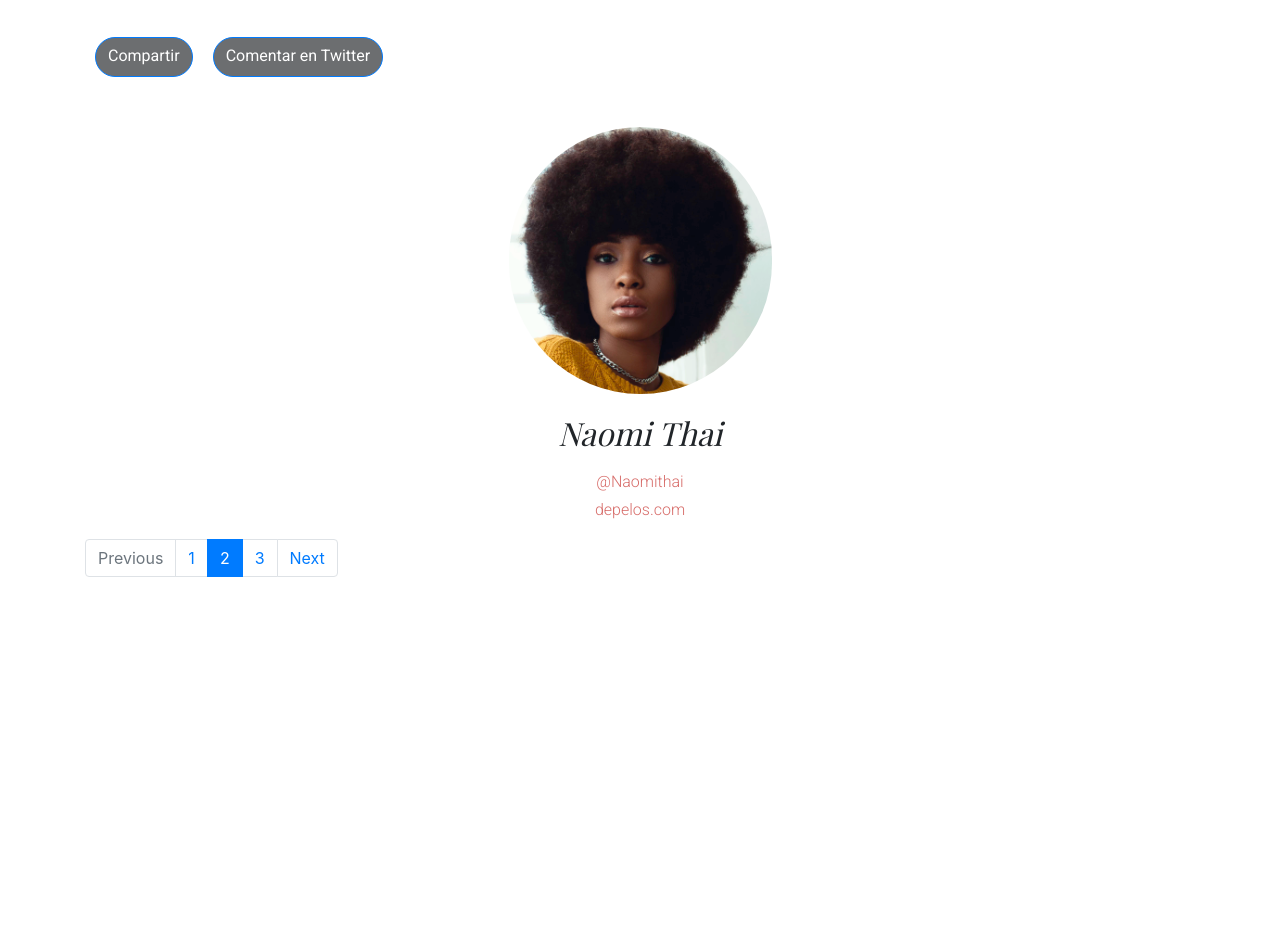
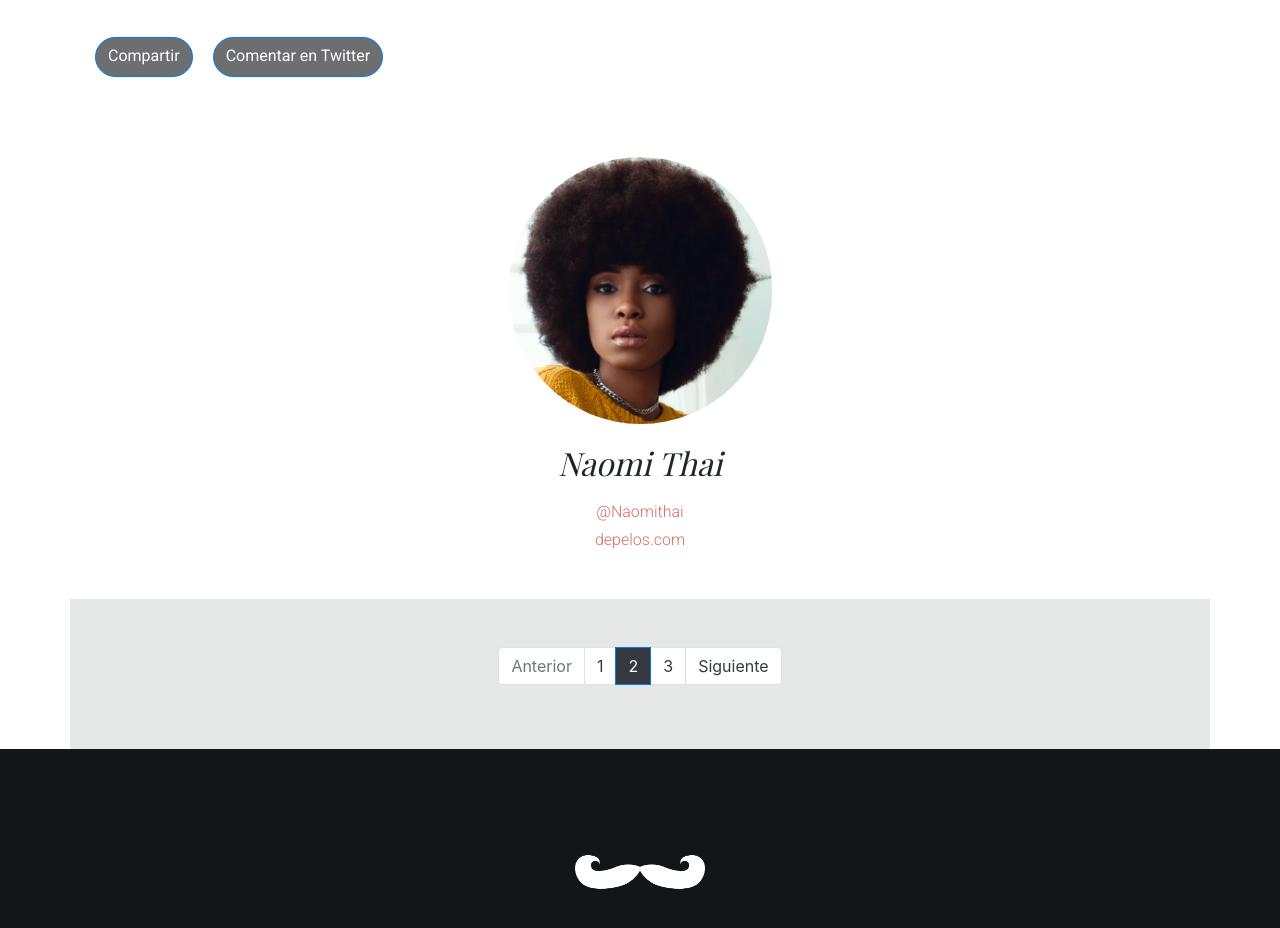
Before and after one commit to wl4dig3/barbershop, a plain HTML site: page index.html in a window 1280 px wide. Shown: the part 1860-2788 px from the top of the page. Before the commit the page ends 2559 px from the top, so only its background shows below. Drawn offline with nearby package versions, Linux system fonts and the light colour scheme; a web font is replaced by a local one.

Commit message:
finalizado el footer

```diff
--- a/assets/sass/components/_pagination.scss
+++ b/assets/sass/components/_pagination.scss
@@ -0,0 +1,12 @@
+.paginacion {
+    height: 150px;
+    background-color: $platinum;
+    margin: 20px 0 0 0;
+    display: flex;
+    justify-content: center;
+    align-content: center;
+    align-items: center;
+}
+.paginacion nav  {
+    border-radius: 10px 10px 10px 10px;
+}
--- a/assets/sass/layout/_article.scss
+++ b/assets/sass/layout/_article.scss
@@ -1,5 +1,5 @@
 .article__info_text-playfair {
-    padding: 30px 20;
+    padding: 30px 20px;
 }
 .article__info_text-roboto {
     padding: 10px 20px;
@@ -16,7 +16,7 @@
 
 }
 .article__biography {
-    margin: 20px 0;
+    margin: 50px 0;
 }
 .article__biography h2{
     margin: 20px 0;
--- a/assets/sass/layout/_footer.scss
+++ b/assets/sass/layout/_footer.scss
@@ -0,0 +1,11 @@
+.footer {
+    height: 250px;
+    background-color: $erie-black;
+    display: flex;
+    justify-content: center;
+
+}
+.footer .footer_logo {
+    width: 130px;
+    align-self: center;
+}
--- a/index.html
+++ b/index.html
@@ -71,15 +71,15 @@
         <nav aria-label="...">
             <ul class="pagination">
               <li class="page-item disabled">
-                <a class="page-link" href="#" tabindex="-1" aria-disabled="true">Previous</a>
+                <a class="page-link" href="#" tabindex="-1" aria-disabled="true">Anterior</a>
               </li>
-              <li class="page-item"><a class="page-link" href="#">1</a></li>
+              <li class="page-item"><a class="page-link text-dark" href="#">1</a></li>
               <li class="page-item active" aria-current="page">
-                <a class="page-link" href="#">2 <span class="sr-only">(current)</span></a>
+                <a class="page-link bg-dark" href="#">2 <span class="sr-only">(current)</span></a>
               </li>
-              <li class="page-item"><a class="page-link" href="#">3</a></li>
+              <li class="page-item"><a class="page-link text-dark" href="#">3</a></li>
               <li class="page-item">
-                <a class="page-link" href="#">Next</a>
+                <a class="page-link text-dark" href="#">Siguiente</a>
               </li>
             </ul>
           </nav>
```
Also changed, not shown: assets/css/style.css, assets/sass/components/_pagination.css (added), assets/sass/components/_pagination.min.css (added), assets/sass/layout/_article.css, assets/sass/layout/_article.min.css, 1 other file.
